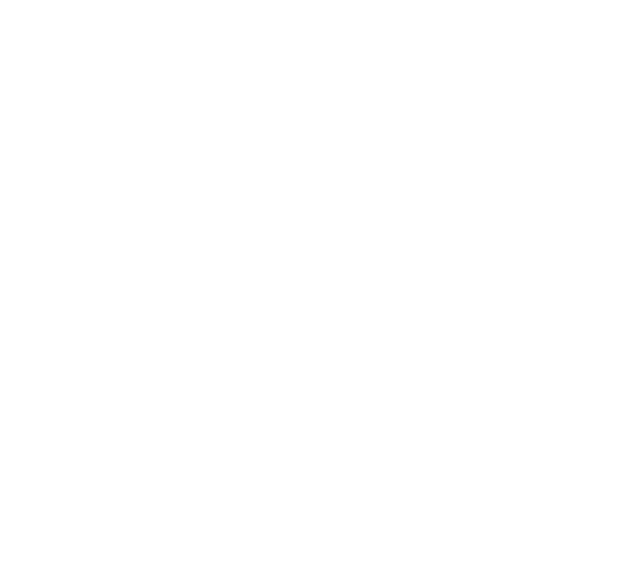
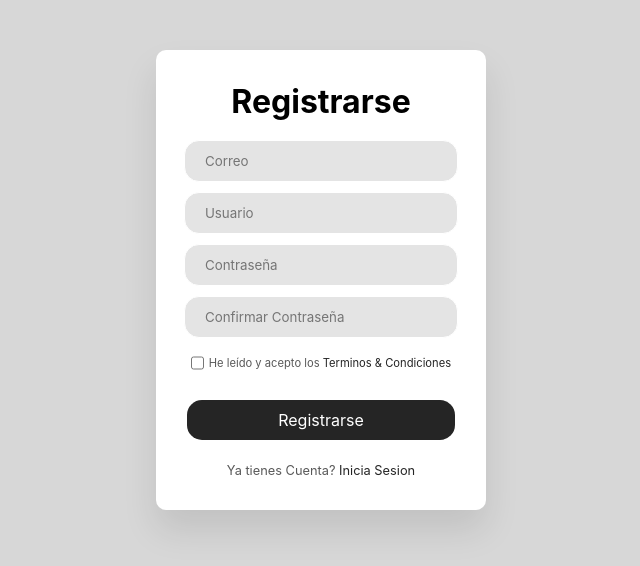
Before and after one commit to CojitoJulio/DigitalDreamz-Remake, a plain HTML site: page Login-Register/register.html in a window 1280 px wide. Shown: the whole page, without its empty margins (319-959 px from the left). Drawn offline with Linux system fonts and the light colour scheme; a web font is replaced by a local one.

Commit message:
Formularios para Inicio de Sesion y Registro

```diff
--- /dev/null
+++ b/Login-Register/formulario.css
@@ -0,0 +1,99 @@
+*{
+    margin: 0;
+    padding: 0;
+    box-sizing: border-box;
+    font-family: 'SF Pro Display', sans-serif;
+}
+
+body{
+    background: #d7d7d7;
+}
+
+.container{
+    width: 330px;
+    padding: 2rem 1rem;
+    margin: 50px auto;
+    background-color: #fff;
+    border-radius: 10px;
+    text-align: center;
+    box-shadow: 0 20px 35px rgba(0, 0, 0, 0.1);
+}
+
+h1{
+    font-size: 2rem;
+    color: black;
+    margin-bottom: 1.2rem;
+}
+
+form input{
+    width: 92%;
+    outline: none;
+    border: 1px solid #fff;
+    padding: 12px 20px;
+    margin-bottom: 10px;
+    border-radius: 15px;
+    background: #e4e4e4;
+}
+
+button{
+    font-size: 1rem;
+    margin-top: 1.8rem;
+    padding: 10px 0;
+    border-radius: 15px;
+    outline: none;
+    border: none;
+    width: 90%;
+    color: #fff;
+    cursor: pointer;
+    background: #252525;
+}
+
+button:hover{
+    background: rgba(0, 0, 0, 0.8);
+}
+
+input:focus{
+    border: 1px solid rgb(192, 192, 192);
+}
+
+.terminos{
+    margin-top: 0.2rem;
+}
+
+.terminos input{
+    height: 1em;
+    width: 1em;
+    vertical-align: middle;
+}
+
+.terminos label{
+    font-size: 0.7rem;
+    color: #595959;
+}
+
+.terminos a{
+    color: #252525;
+    text-decoration: none;
+}
+
+.miembro{
+    font-size: 0.8rem;
+    margin-top: 1.4rem;
+    color: #595959;
+}
+
+.miembro a{
+    color: #252525;
+    text-decoration: none;
+}
+
+.recuperar{
+    text-align: right;
+    font-size: 0.7rem;
+    margin: 0.3rem 1.4rem 0 0;
+}
+
+.recuperar a{
+    text-decoration: none;
+    color: #252525;
+}
--- a/Login-Register/login.html
+++ b/Login-Register/login.html
@@ -0,0 +1,30 @@
+<!DOCTYPE html>
+<html lang="en">
+<head>
+    <meta charset="UTF-8">
+    <meta http-equiv="X-UA-Compatible" content="IE=edge">
+    <meta name="viewport" content="width=device-width, initial-scale=1.0">
+    <link href="https://fonts.cdnfonts.com/css/sf-pro-display" rel="stylesheet">
+    <link rel="stylesheet" href="formulario.css">
+    <title>Login - Digital Dreamz</title>
+</head>
+<body>
+    <div class="container">
+        <h1>Iniciar Sesion</h1>
+        <form action="#">
+            <input type="text" placeholder="Usuario">
+            <input type="password" placeholder="Contraseña">
+            <div class="recuperar">
+                <a href="#">Olvidaste la Contraseña?</a>
+            </div>
+        </form>
+        <button>Iniciar Sesion</button>
+        <div class="miembro">
+            Aun no tienes Cuenta?
+            <a href="register.html">Registrate</a>
+        </div>
+
+    </div>
+
+</body>
+</html>
--- a/Login-Register/register.html
+++ b/Login-Register/register.html
@@ -0,0 +1,35 @@
+<!DOCTYPE html>
+<html lang="en">
+<head>
+    <meta charset="UTF-8">
+    <meta http-equiv="X-UA-Compatible" content="IE=edge">
+    <meta name="viewport" content="width=device-width, initial-scale=1.0">
+    <link href="https://fonts.cdnfonts.com/css/sf-pro-display" rel="stylesheet">
+    <link rel="stylesheet" href="formulario.css">
+    <title>Login - Digital Dreamz</title>
+</head>
+<body>
+    <div class="container">
+        <h1>Registrarse</h1>
+        <form action="#">
+            <input type="text" placeholder="Correo">
+            <input type="text" placeholder="Usuario">
+            <input type="password" placeholder="Contraseña">
+            <input type="password" placeholder="Confirmar Contraseña">
+        </form>
+        <div class="terminos">
+            <input type="checkbox" id="checkbox">
+            <label for="checkbox">He leído y acepto los
+                <a href="#">Terminos & Condiciones</a>
+            </label>
+        </div>
+        <button>Registrarse</button>
+        <div class="miembro">
+            Ya tienes Cuenta?
+            <a href="login.html">Inicia Sesion</a>
+        </div>
+
+    </div>
+
+</body>
+</html>
```
Also changed, not shown: index.html (+1 -1 lines), Login-Register/login.css (deleted), Login-Register/register.css (deleted).
